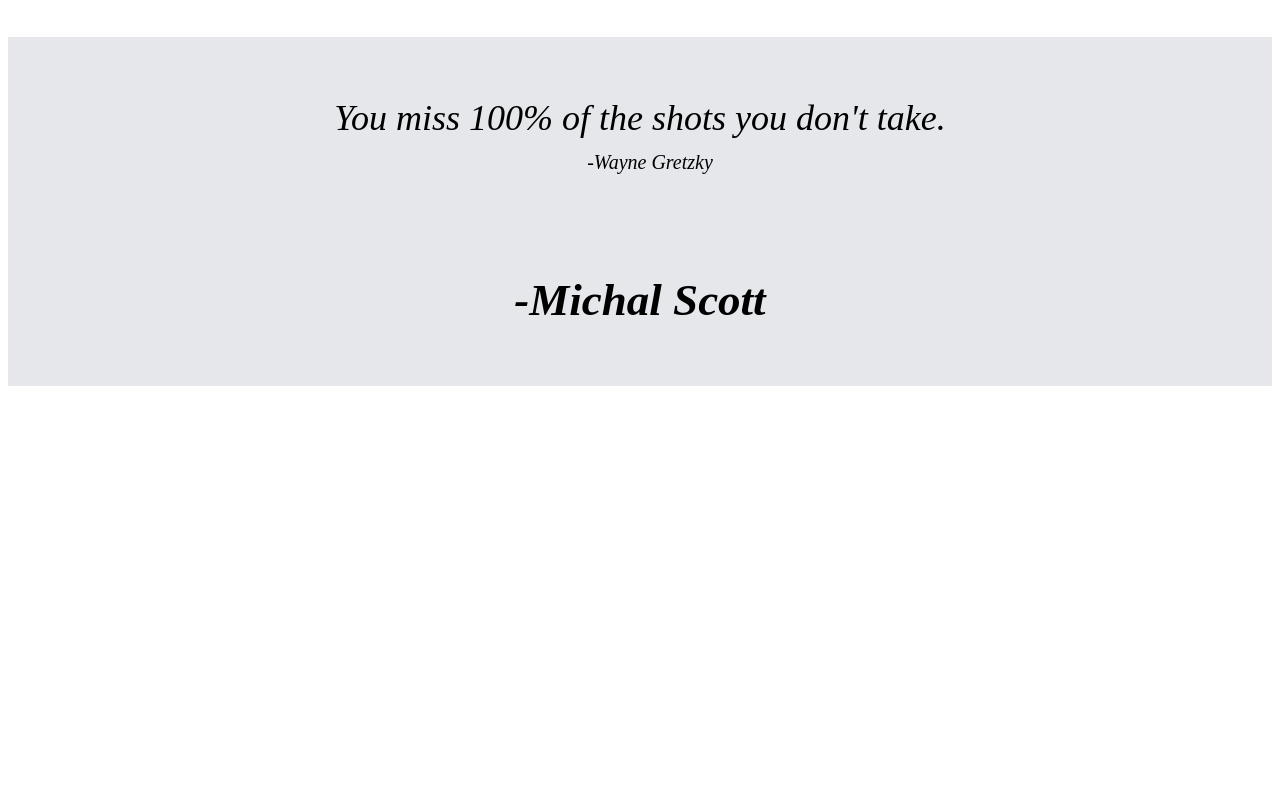
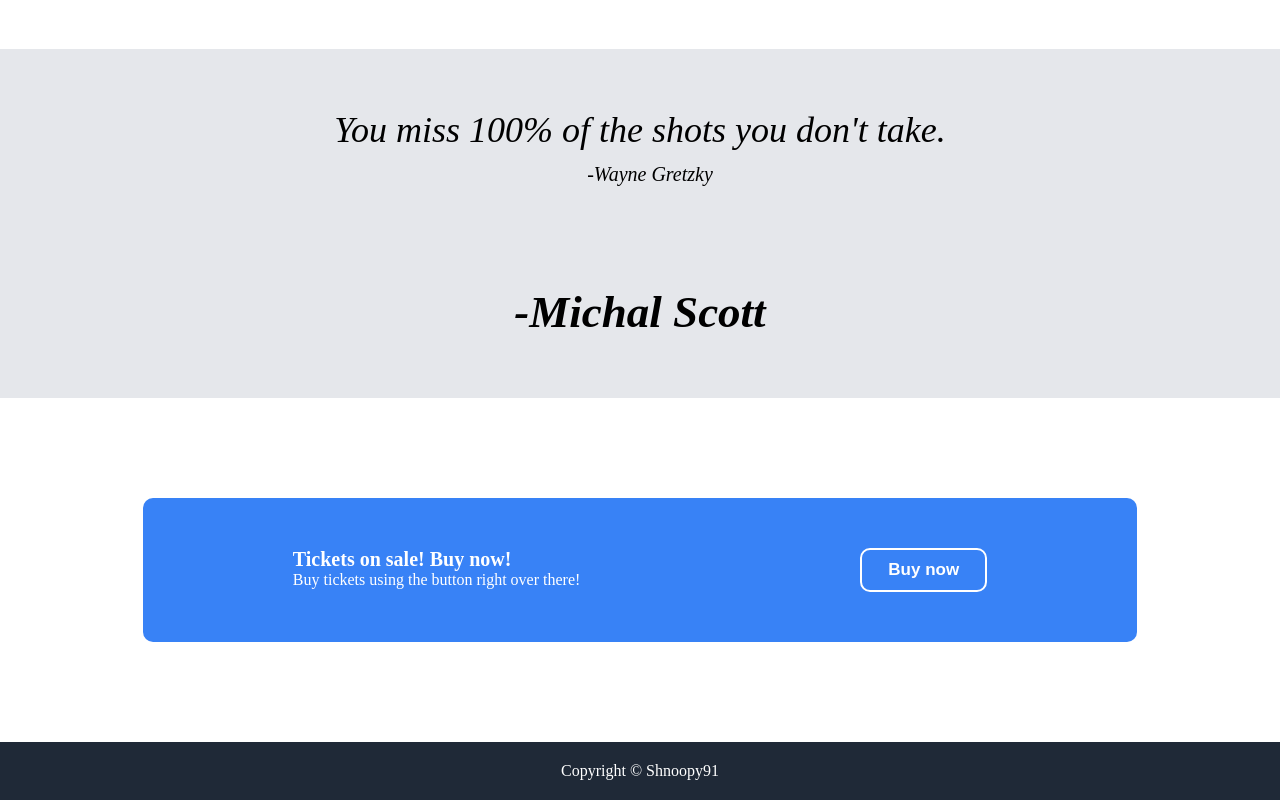
Before and after one commit to shnoopy91/TOP-Landing-page, a plain HTML site: page TOP-Landing-page/index.html in a window 1280 px wide. Shown: the part 753-1553 px from the top of the page. Before the commit the page ends 1147 px from the top, so only its background shows below. Drawn offline with Linux system fonts and the light colour scheme.

Commit message:
Finished section 4/5 and completed project

```diff
--- a/TOP-Landing-page/index.html
+++ b/TOP-Landing-page/index.html
@@ -54,7 +54,18 @@
     <div class="section3">
         <div class="quote"> You miss 100% of the shots you don't take.<div class="wayne"> -Wayne Gretzky </div>
              <div class="quoter"> -Michal Scott</div>
+    </div>
 
+    <div class="section4">
+        <div class="ticketsection-border">
+            <div class="ticketsection">
+                <div class="tickets"> Tickets on sale! Buy now!</div>
+                <div class="howtobuy"> Buy tickets using the button right over there!</div>
+            </div>
+            <button class="buynow"> Buy now </button>
+        </div>
     </div>
+
+    <div class="copyright"> Copyright © Shnoopy91 </div>
 </body>
 </html>
--- a/TOP-Landing-page/styles.css
+++ b/TOP-Landing-page/styles.css
@@ -39,13 +39,12 @@ a {
     width: 120px;
     height: 30px;
     margin-top: 10px;
-
 }
-
 
 .header2 {
     display: flex;
     margin-left: 150px;
+
 
 
 }
@@ -67,6 +66,7 @@ margin-left: 150px;
     font-weight: 800;
     color: #1f2937;
     margin: 30px;
+    margin-bottom: 50px;
 }
 .randominfo-images {
     display: flex;
@@ -160,7 +160,6 @@ max-width: 140px;
 }
 .quoter {
     margin-top: 100px;
-
     font-size: 45px;
     font-weight: bold;
 }
@@ -169,3 +168,48 @@ max-width: 140px;
     margin-top: 12px;
     margin-left: 20px;
 }
+
+.section4 {
+    display: flex;
+    justify-content: center;
+    color: white;
+
+}
+.ticketsection-border {
+    background-color:#3882f6 ;
+    padding: 50px 150px;
+    display: flex;
+    margin: 100px;
+    border-radius: 10px;
+}
+.buynow {
+    color: white;
+    background-color: #3882f6;
+    border-color: white;
+    border-style: solid;
+    border-radius: 10px;
+    margin-left: 280px;
+    font-size: 17px;
+    padding: 10px 26px;
+    font-weight: bold;
+}
+.tickets {
+    font-weight: bolder;
+    font-size: 20px;
+}
+.copyright {
+    background-color: #1f2937;
+    display: flex;
+    justify-content: center;
+    color: white;
+    font-size: 16px;
+    padding: 20px;
+
+
+}
+body {
+    width: 100%;
+    height: 100%;
+    margin: 0%;
+    padding: 0%;
+}
```
Also changed, not shown: TOP-Landing-page/Images/bear.jpg. Lines whose indentation alone changed are shown as unchanged.
